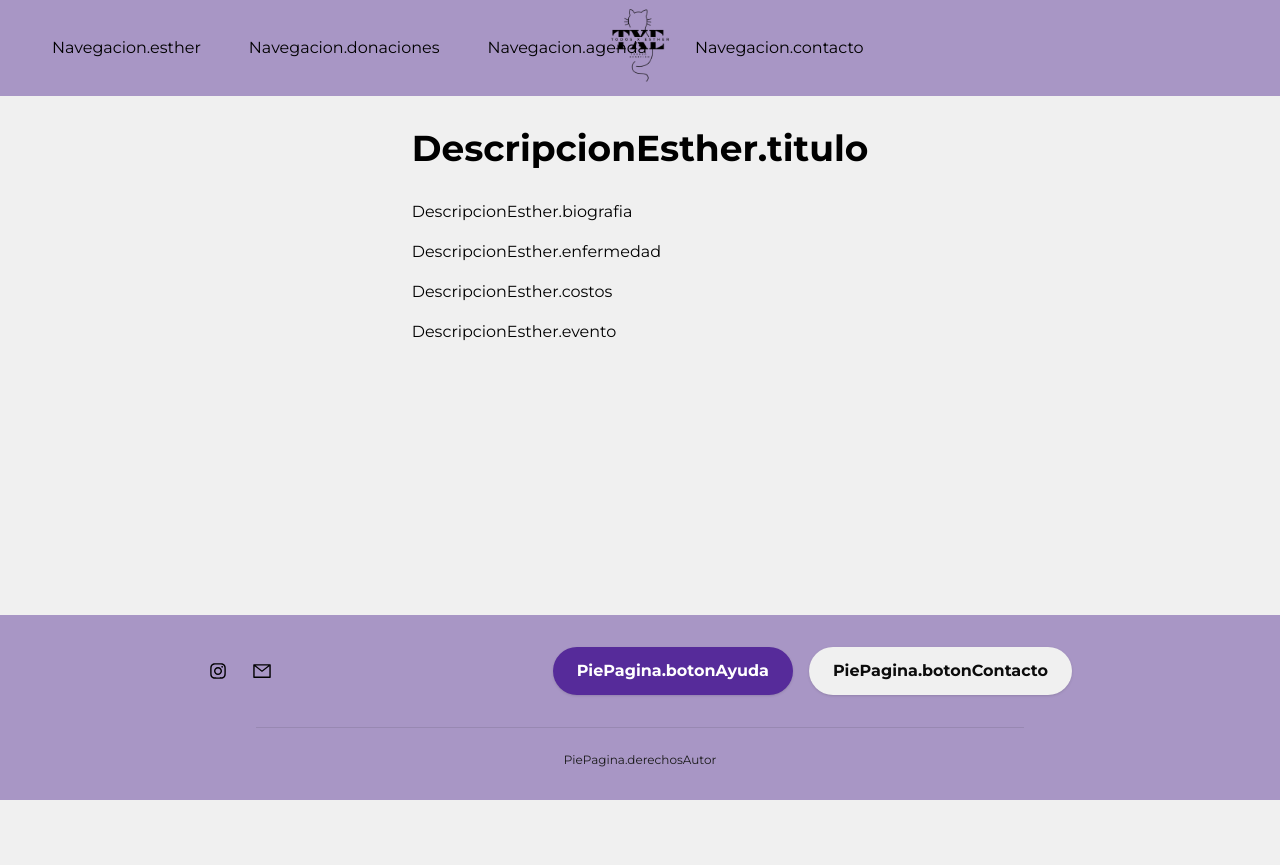
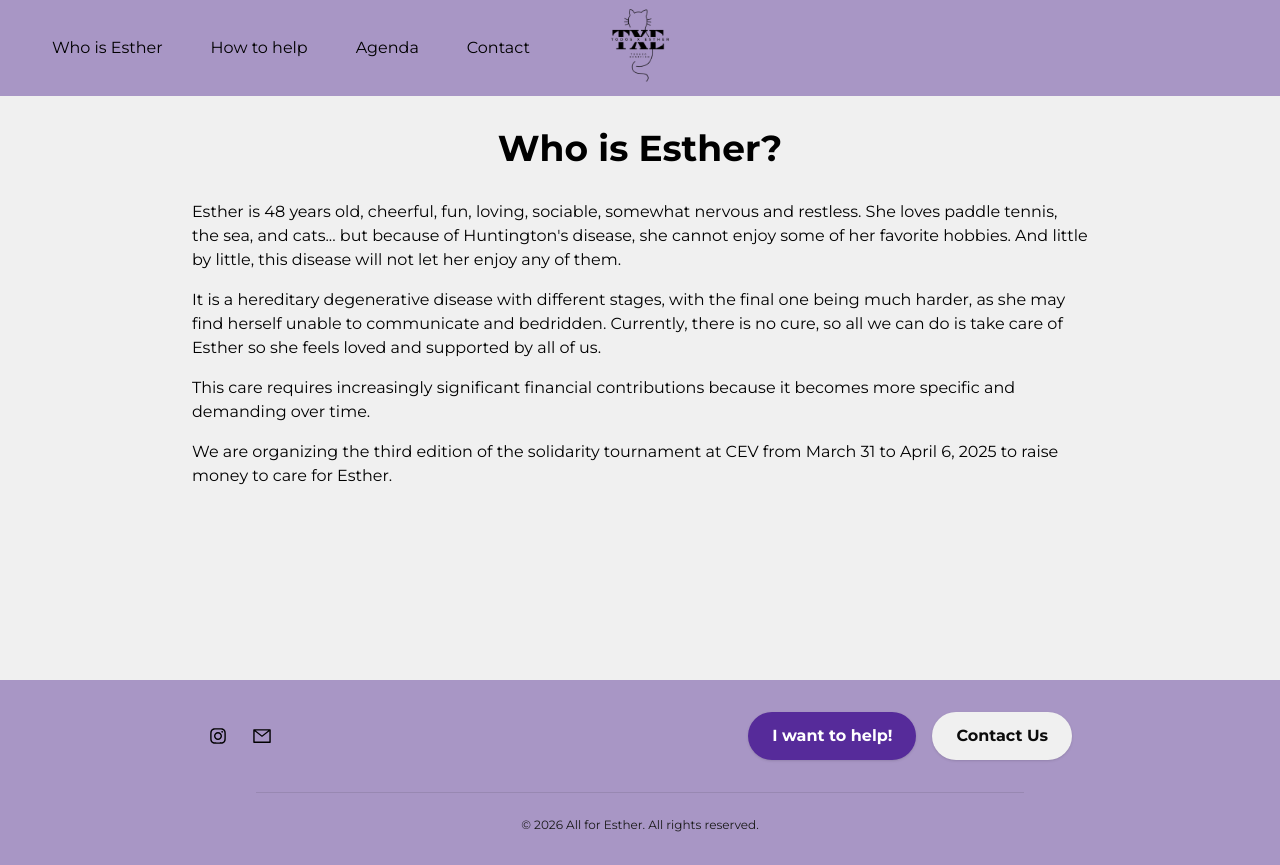
Before and after one commit to CarlesMG6/todosxesther, a Next.js app: page /en/esther in a window 1280 px wide. Before the commit the page ends 800 px from the top, so only its background shows below. Built offline with nearby package versions, Linux system fonts and the light colour scheme.

Commit message:
I18n translations in all the pages

```diff
--- a/src/components/Agenda.js
+++ b/src/components/Agenda.js
@@ -10,13 +10,13 @@ export default function Agenda() {
             <h1
                 className="text-4xl font-bold text-center mb-8"
             >
-                {t('titulo')}
+                {t('title')}
             </h1>
             <div className="max-w-4xl">
-                <p className="mb-4">{t('sorpresas')}</p>
-                <p className="mb-4">{t('comida')}</p>
-                <p className="mb-4">{t('rifa')}</p>
-                <p>{t('ubicacion')}</p>
+                <p className="mb-4">{t('surprises')}</p>
+                <p className="mb-4">{t('food')}</p>
+                <p className="mb-4">{t('raffle')}</p>
+                <p>{t('location')}</p>
             </div>
         </div>
     )
--- a/src/components/Contact.js
+++ b/src/components/Contact.js
@@ -11,17 +11,17 @@ export default function Contact() {
         //+34 629 644 588
     // - Redes sociales (link a instagram, whatsapp, llamada directa, mail directo)
     // - FAQ o sección de preguntas frecuentes (opcional)
-    const t = useTranslations('Contacto');
+    const t = useTranslations('Contact');
 
     return (
         <div>
             <h1
                 className="text-4xl font-bold text-center mb-8"
             >
-                {t('titulo')}
+                {t('title')}
             </h1>
             <div className="max-w-4xl w-full">
-                {t('proximamente')}
+                {t('comingSoon')}
             </div>
         </div>
     )
--- a/src/components/Donations.js
+++ b/src/components/Donations.js
@@ -5,7 +5,7 @@ import { useTranslations } from 'next-intl';
 export default function Donations() {
     //TODO Dejo esto aquí (lo he copiado de la página del año pasado)
     // Link de la vida es chula que estaba en la página tmbn : https://www.facebook.com/lavidaesxula/
-    const t = useTranslations('Donaciones');
+    const t = useTranslations('Donations');
     // TODO teníamos anotado esto:
     // - Detalles asociación la vida es xula
     // - Posibilidades de donar () IBAN, Lotería, Pala 0, Torneo, ...
@@ -15,13 +15,13 @@ export default function Donations() {
             <h1
                 className="text-4xl font-bold text-center mb-8"
             >
-                {t('titulo')}
+                {t('title')}
             </h1>
             <div className="max-w-4xl">
-                <p className="mb-4">{t('rifa')}</p>
-                <p className="mb-4">{t('introAsociacion')}</p>
-                <p className="mb-4">{t('descripcionAsociacion')}</p>
-                <p className="mb-4">{t('usoDelDinero')}</p>
+                <p className="mb-4">{t('raffle')}</p>
+                <p className="mb-4">{t('associationIntro')}</p>
+                <p className="mb-4">{t('associationDescription')}</p>
+                <p className="mb-4">{t('moneyUsage')}</p>
                 <p className="font-mono text-lg">{t('iban')}</p>
             </div>
         </div>
--- a/src/components/EstherDescription.js
+++ b/src/components/EstherDescription.js
@@ -7,20 +7,20 @@ export default function EstherDescription() {
     // TODO teníamos anotado esto:
     // - Quién es Esther + Enfermedad
     // Fotitos
-    const t = useTranslations('DescripcionEsther');
+    const t = useTranslations('EstherDescription');
 
     return (
         <div>
             <h1
                 className="text-4xl font-bold text-center mb-8"
             >
-                {t('titulo')}
+                {t('title')}
             </h1>
             <div className="max-w-4xl">
-                <p className="mb-4">{t('biografia')}</p>
-                <p className="mb-4">{t('enfermedad')}</p>
-                <p className="mb-4">{t('costos')}</p>
-                <p>{t('evento')}</p>
+                <p className="mb-4">{t('bio')}</p>
+                <p className="mb-4">{t('disease')}</p>
+                <p className="mb-4">{t('costs')}</p>
+                <p>{t('event')}</p>
             </div>
         </div>
     );
--- a/src/components/Footer.js
+++ b/src/components/Footer.js
@@ -5,7 +5,7 @@ import { COMPANY_SOCIALS } from "./config";
 import { Link } from '@/i18n/navigation';
 
 export default function Footer() {
-  const t = useTranslations('PiePagina');
+  const t = useTranslations('Footer');
 
   return (
     <footer className="w-full bg-primary-foreground py-8 mt-16 flex flex-col items-center gap-6">
@@ -16,13 +16,13 @@ export default function Footer() {
             href="/donaciones"
             className="px-6 py-3 bg-accent rounded-full font-bold text-md shadow hover:scale-110 hover:shadow-xl transition-all"
           >
-            {t('botonAyuda')}
+            {t('helpButton')}
           </Link>
           <Link
             href="/contacto"
             className="px-6 py-3 bg-background text-primary rounded-full font-bold text-md shadow hover:scale-110 hover:shadow-xl transition-all"
           >
-            {t('botonContacto')}
+            {t('contactButton')}
           </Link>
         </div>
         {/* Socials debajo de los botones en mobile, a la izquierda en desktop */}
@@ -35,7 +35,7 @@ export default function Footer() {
         </div>
       </div>
       <hr className="w-full max-w-3xl border-t border-primary/10" />
-      <div className="text-xs text-secondary">{t('derechosAutor', { year: new Date().getFullYear() })}</div>
+      <div className="text-xs text-secondary">{t('copyright', { year: new Date().getFullYear() })}</div>
     </footer>
   );
 }
--- a/src/components/config.js
+++ b/src/components/config.js
@@ -1,10 +1,10 @@
 import { AiOutlineMail, AiOutlineInstagram} from "react-icons/ai";
 // Navegación principal del sitio
 export const NAVIGATION_LINKS = [
-  { nameKey: 'Navegacion.esther', href: '/esther' },
-  { nameKey: 'Navegacion.donaciones', href: '/donaciones' },
-  { nameKey: 'Navegacion.agenda', href: '/agenda' },
-  { nameKey: 'Navegacion.contacto', href: '/contacto' },
+  { nameKey: 'Navigation.esther', href: '/esther' },
+  { nameKey: 'Navigation.donations', href: '/donaciones' },
+  { nameKey: 'Navigation.agenda', href: '/agenda' },
+  { nameKey: 'Navigation.contact', href: '/contacto' },
 ];
 
 export const SOCIAL_CONFIG = {
```
